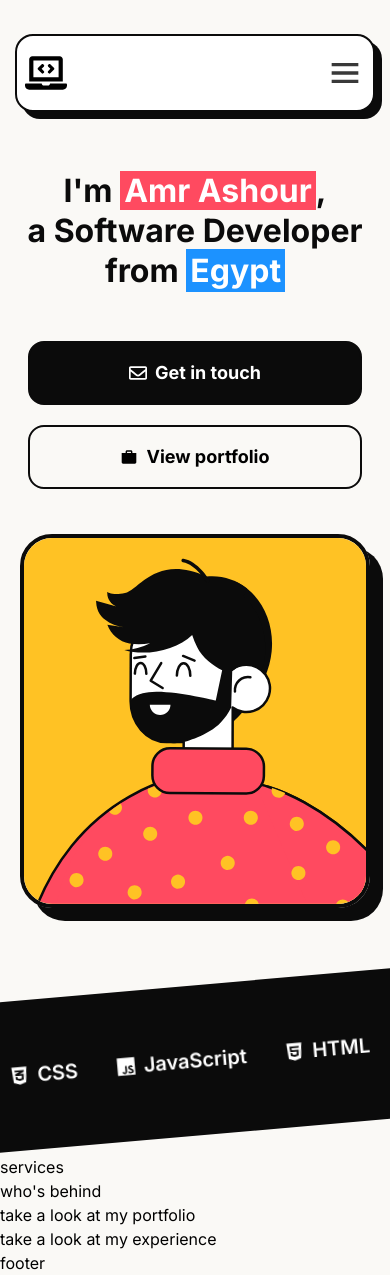
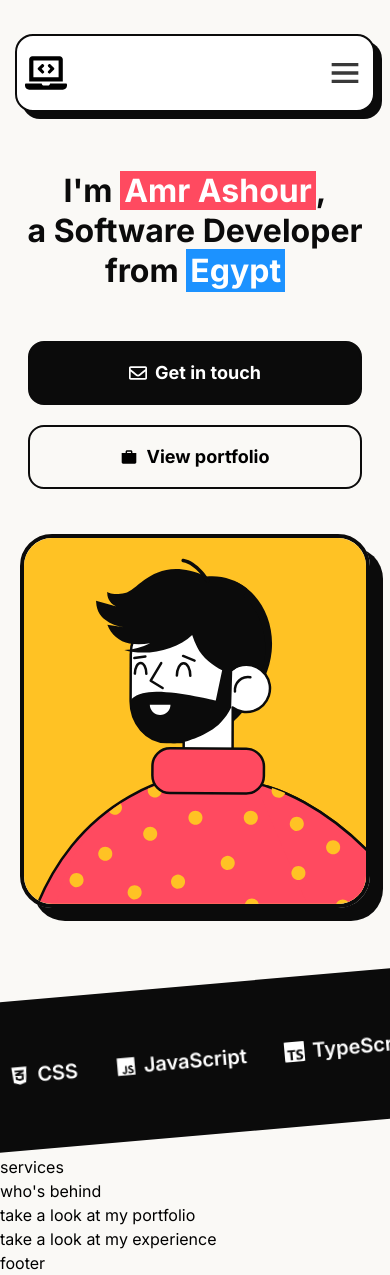
Before and after one commit to amrrashor/portfolio, a Next.js app: page / in a window 390 px wide. Built offline with nearby package versions, Linux system fonts and the light colour scheme.

Commit message:
added skills to the slider

```diff
--- a/components/SkillSlider.tsx
+++ b/components/SkillSlider.tsx
@@ -1,35 +1,18 @@
 import React from 'react'
-import { FaHtml5, FaCss3Alt } from "react-icons/fa";
-import { IoLogoJavascript } from "react-icons/io5";
-    let Skills= [
-        {
-            title: "HTML",
-            icon: <FaHtml5 />
-        },
-        {
-            title: "CSS",
-            icon: <FaCss3Alt />
-        },
-        {
-            title: "JavaScript",
-            icon: <IoLogoJavascript />
-        }
+import { Skills } from '@/constants/constants';
 
-]
-
-    Skills = [...Skills, ...Skills, ...Skills, ...Skills];
+const DuplicatedSkills = [...Skills, ...Skills, ...Skills, ...Skills, ...Skills,...Skills,...Skills];
 
 
 const SkillSlider = () => {
-
     return (
         <div className='w-full overflow-hidden pt-[20%] pb-[5%]'>
             <div className='primary-2 w-[110%] py-[60px] md:py-[70px] rotate-[-5deg] translate-x-[-25px]  '>
                 <div className='animate-marquee flex'>
-                    {Skills.map((skill, index) => (
-                        <div className='flex items-center ml-[30px]'>
+                    {DuplicatedSkills.map((skill) => (
+                        <div className='flex items-center ml-[30px]' key={skill?.title}>
                             <div className='text-[20px] md:text-[32px] font-semibold text-white'>{skill?.icon}</div>
-                            <div className='text-white mx-[8px] text-[20px] md:text-[32px] font-semibold' key={index}>{skill?.title}</div>
+                            <div className='text-white mx-[8px] text-[20px] md:text-[32px] font-semibold text-nowrap'>{skill?.title}</div>
                         </div>
                     ))}
                 </div>
--- /dev/null
+++ b/constants/constants.tsx
@@ -0,0 +1,90 @@
+import { FaHtml5, FaCss3Alt, FaReact, FaSass, FaGitAlt } from "react-icons/fa";
+import { IoLogoJavascript ,IoLogoFirebase  } from "react-icons/io5";
+import { SiTypescript, SiExpress, SiJest, SiChakraui ,SiTailwindcss, SiStyledcomponents, SiRedux, SiReactquery} from "react-icons/si";
+import { FaNodeJs } from "react-icons/fa6";
+import { TbBrandReactNative, TbBrandNextjs } from "react-icons/tb";
+import { DiBootstrap } from "react-icons/di";
+import { FiFramer } from "react-icons/fi";
+
+export let Skills = [
+    {
+        title: "HTML",
+        icon: <FaHtml5 />
+    },
+    {
+        title: "CSS",
+        icon: <FaCss3Alt />
+    },
+    {
+        title: "JavaScript",
+        icon: <IoLogoJavascript />
+    },
+    {
+        title: 'TypeScript',
+        icon:<SiTypescript />
+    },
+    {
+        title: 'NodeJS',
+        icon:<FaNodeJs />
+    },
+    {
+        title: "ReactJS",
+        icon:<FaReact />
+    },
+    {
+        title: "React Native",
+        icon:<TbBrandReactNative />
+    },
+    {
+        title: 'NextJS',
+        icon:<TbBrandNextjs />
+    },
+    {
+        title: 'Redux',
+        icon:<SiRedux />
+    },
+    {
+        title: 'React Query',
+        icon:<SiReactquery />
+    },
+    {
+        title: 'Express',
+        icon:<SiExpress />
+    },
+    {
+        title: 'Jest',
+        icon:<SiJest />
+    },
+    {
+        title: 'SASS',
+        icon:<FaSass />
+    },
+    {
+        title: 'Bootstrap',
+        icon:<DiBootstrap />
+    },
+    {
+        title: 'Chakra UI',
+        icon:<SiChakraui />
+    },
+    {
+        title: 'TailwindCSS',
+        icon:<SiTailwindcss />
+    },
+    {
+        title: 'Styled-Components',
+        icon:<SiStyledcomponents />
+    },
+    {
+        title: 'Framer Motion',
+        icon:<FiFramer />
+    },
+    {
+        title: 'Git',
+        icon:<FaGitAlt />
+    },
+    {
+        title: 'Firebase',
+        icon: <IoLogoFirebase />
+    }
+]
--- a/utils/utiliy-classess/utility.css
+++ b/utils/utiliy-classess/utility.css
@@ -48,11 +48,17 @@
     0% {
         transform: translateX(0);
     }
+    50% {
+        transform: translateX(-50%);
+    }
     100% {
         transform: translateX(-100%);
     }
 }
 
 .animate-marquee {
-    animation: marquee 20s linear infinite;
+    animation-name: marquee;
+    animation-duration: 20s;
+    animation-timing-function: linear;
+    animation-iteration-count: infinite;
 }
```
